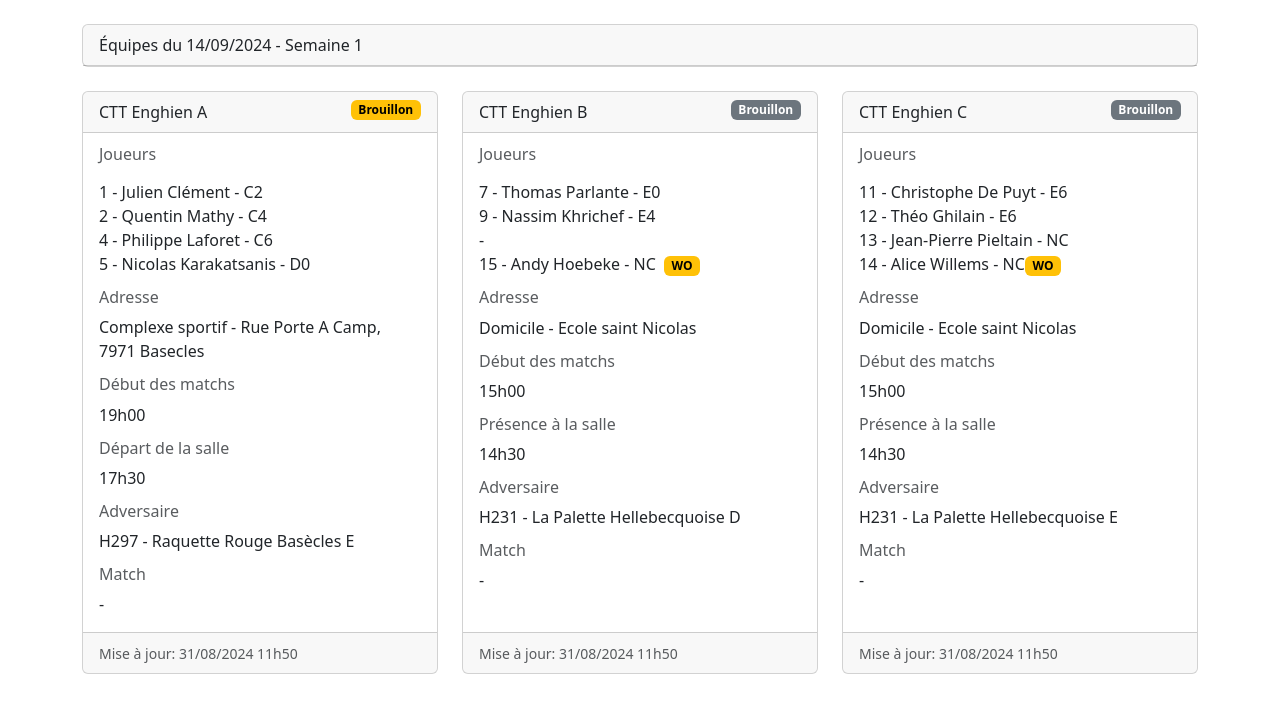
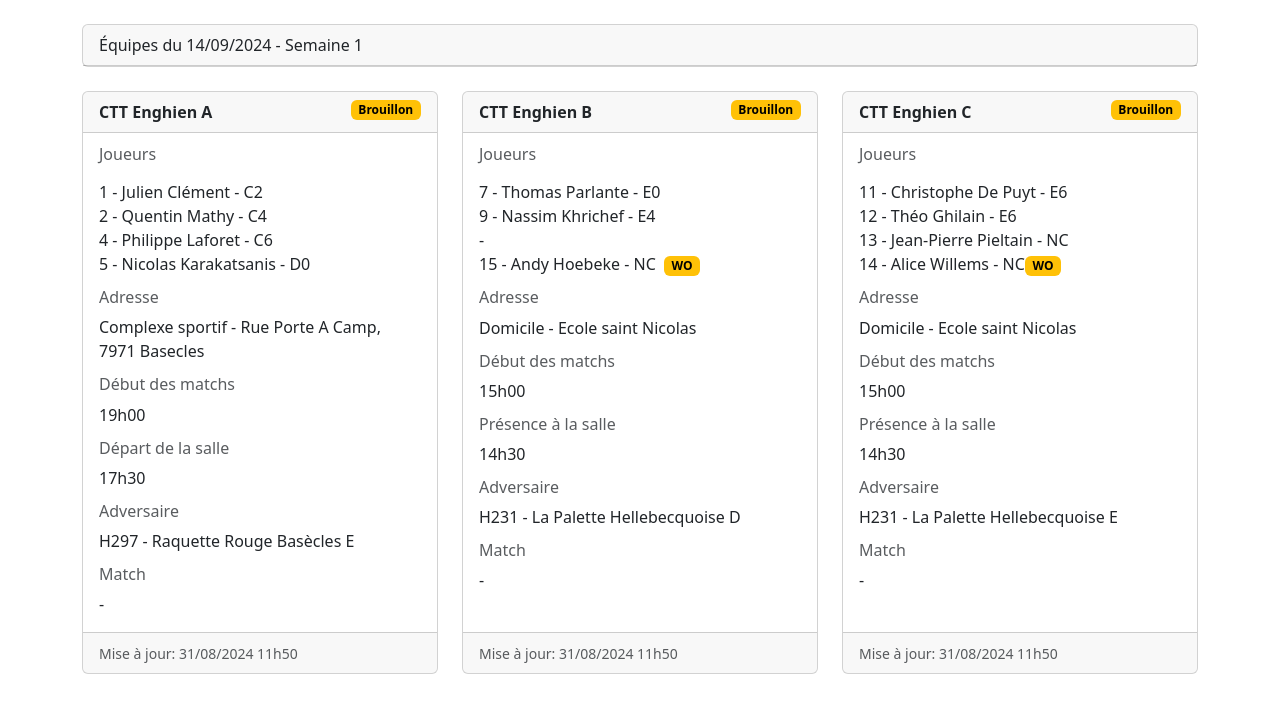
Before and after one commit to CTTEnghien/home, a plain HTML site: page selections.html in a window 1280 px wide. Drawn offline with nearby package versions, Linux system fonts and the light colour scheme.

Commit message:
Update selections.html

```diff
--- a/selections.html
+++ b/selections.html
@@ -14,7 +14,7 @@
          <div class="row row-cols-1 row-cols-md-3 g-4">
             <div class="col">
                <div class="card h-100">
-                  <div class="card-header">CTT Enghien A<span class="badge float-end text-bg-warning">Brouillon</span></div>
+                  <div class="card-header fw-bold">CTT Enghien A<span class="badge float-end text-bg-warning">Brouillon</span></div>
                   <div class="card-body">
                      <h6 class="card-subtitle mb-2 text-body-secondary">Joueurs</h6>
                      <p class="card-text">
@@ -43,7 +43,7 @@
             </div>
             <div class="col">
                <div class="card h-100">
-                  <div class="card-header">CTT Enghien B<span class="badge float-end text-bg-secondary">Brouillon</span></div>
+                  <div class="card-header fw-bold">CTT Enghien B<span class="badge float-end text-bg-warning">Brouillon</span></div>
                   <div class="card-body">
                      <h6 class="card-subtitle mb-2 text-body-secondary">Joueurs</h6>
                      <p class="card-text">
@@ -72,7 +72,7 @@
             </div>
             <div class="col">
                <div class="card h-100">
-                  <div class="card-header">CTT Enghien C<span class="badge float-end text-bg-secondary">Brouillon</span></div>
+                  <div class="card-header fw-bold">CTT Enghien C<span class="badge float-end text-bg-warning">Brouillon</span></div>
                   <div class="card-body">
                      <h6 class="card-subtitle mb-2 text-body-secondary">Joueurs</h6>
                      <p class="card-text">
```
